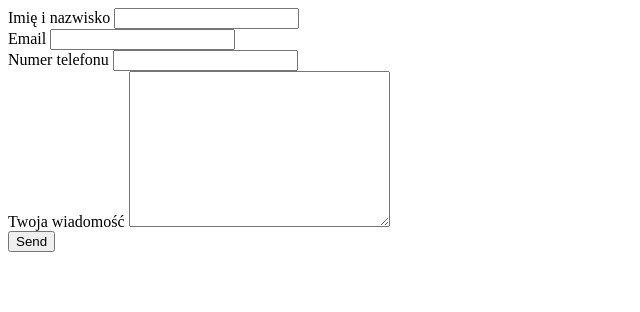
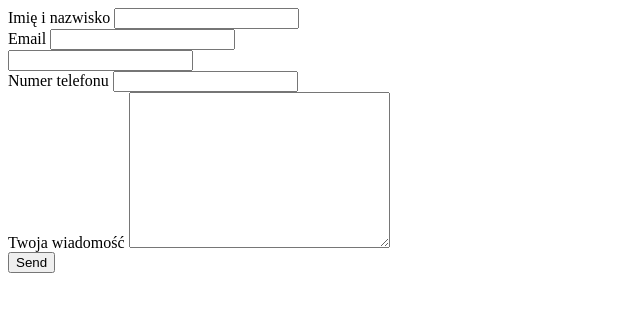
Before and after one commit to bladygin/bladygin.github.io, a plain HTML site: page form-workshop/index.html in a window 1280 px wide. Shown: the whole page, without its empty margins (0-640 px from the left). Drawn offline with Linux system fonts and the light colour scheme.

Commit message:
Poprawka

```diff
--- a/form-workshop/index.html
+++ b/form-workshop/index.html
@@ -12,6 +12,7 @@
         <input type="text" id="name"><br>
         <label for="email">Email</label>
         <input type="email" id="email"><br>
+        <input type="email" name="_replyto" id="email"><br>
         <label for="number">Numer telefonu</label>
         <input type="number" id=number><br>
         <label for="message">Twoja wiadomość</label>
```
